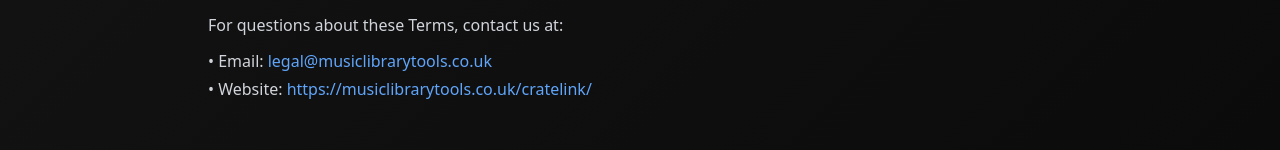
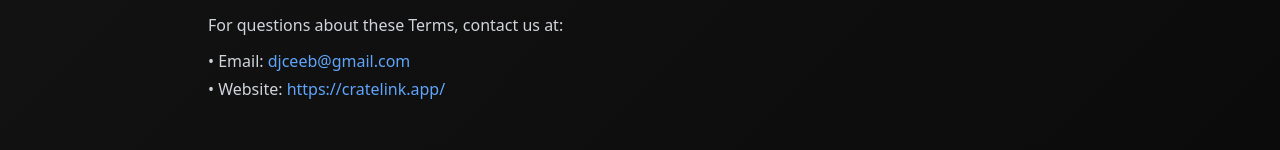
Before and after one commit to djcee-b/CrateLink-Public, a website: page views/terms.html in a window 1280 px wide. Shown: the part 1584-1734 px from the top of the page. Drawn offline with nearby package versions, Linux system fonts and the light colour scheme.

Commit message:
updates links

```diff
--- a/views/terms.html
+++ b/views/terms.html
@@ -130,8 +130,8 @@
             For questions about these Terms, contact us at:
           </p>
           <ul class="text-gray-300 leading-6 space-y-1">
-            <li>• Email: <a href="mailto:legal@musiclibrarytools.co.uk" class="text-blue-400 hover:text-blue-300">legal@musiclibrarytools.co.uk</a></li>
-            <li>• Website: <a href="https://musiclibrarytools.co.uk/cratelink/" class="text-blue-400 hover:text-blue-300">https://musiclibrarytools.co.uk/cratelink/</a></li>
+            <li>• Email: <a href="mailto:djceeb@gmail.com" class="text-blue-400 hover:text-blue-300">djceeb@gmail.com</a></li>
+            <li>• Website: <a href="https://cratelink.app/" class="text-blue-400 hover:text-blue-300">https://cratelink.app/</a></li>
           </ul>
         </section>
       </div>
```
Also changed, not shown: views/details.html (+1 -1 lines), views/privacy.html (+2 -2 lines).
